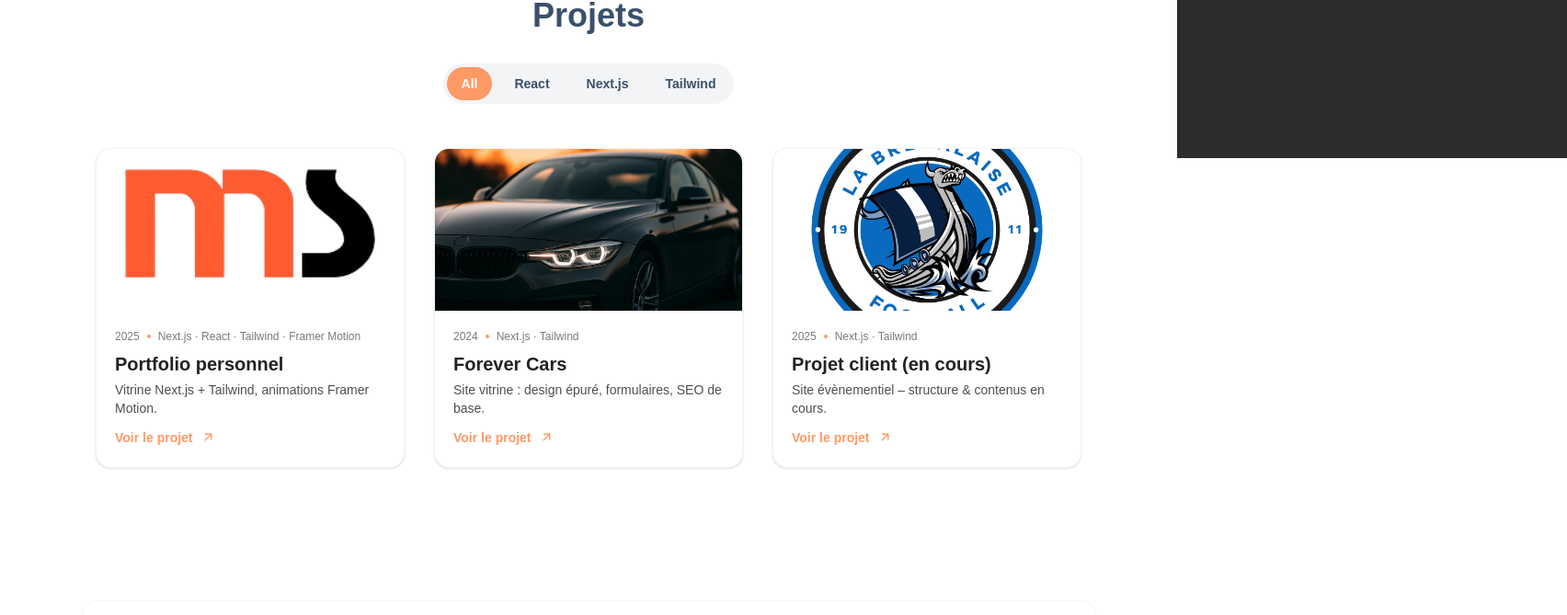
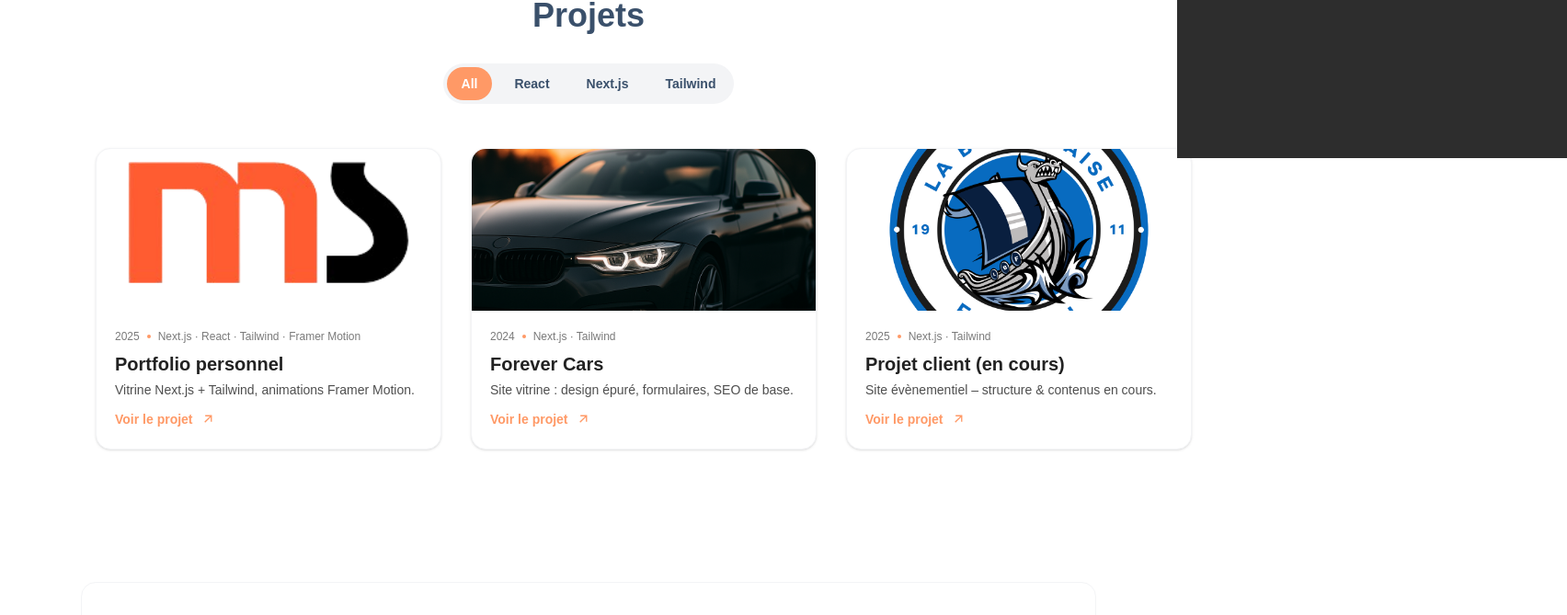
Before and after one commit to MathScic/MS-Portfolio-1.1, a Next.js app: page /projects in a window 1280 px wide. Shown: the part 628-1297 px from the top of the page at 92% size, 1704 px wide, since content can reach past the window. Built offline with nearby package versions, Linux system fonts and the light colour scheme.

Commit message:
modif card

```diff
--- a/public/data/project.json
+++ b/public/data/project.json
@@ -10,8 +10,8 @@
     "previewVideo": "",
     "year": "2025",
     "links": {
-      "demo": "https://ms-portfolio-mocha.vercel.app",
-      "github": ""
+      "demo": "https://ms-portfolio-1-1.vercel.app/?filter=all",
+      "github": "https://github.com/MathScic/MS-Portfolio"
     }
   },
   {
--- a/src/app/components/Projects.tsx
+++ b/src/app/components/Projects.tsx
@@ -103,7 +103,7 @@ export default function Projects() {
         <Filters active={filter} onChange={setFilterUrl} filters={FILTERS} />
 
         {/* GRID */}
-        <div className="mt-12 grid gap-8 [grid-template-columns:repeat(auto-fit,minmax(260px,1fr))]">
+        <div className="mt-12 grid gap-8 grid-cols-1 sm:grid-cols-2 lg:grid-cols-3 xl:grid-cols-4 items-stretch w-400">
           {filtered.map((p, i) => (
             <ProjectCard
               key={p.id}
```
